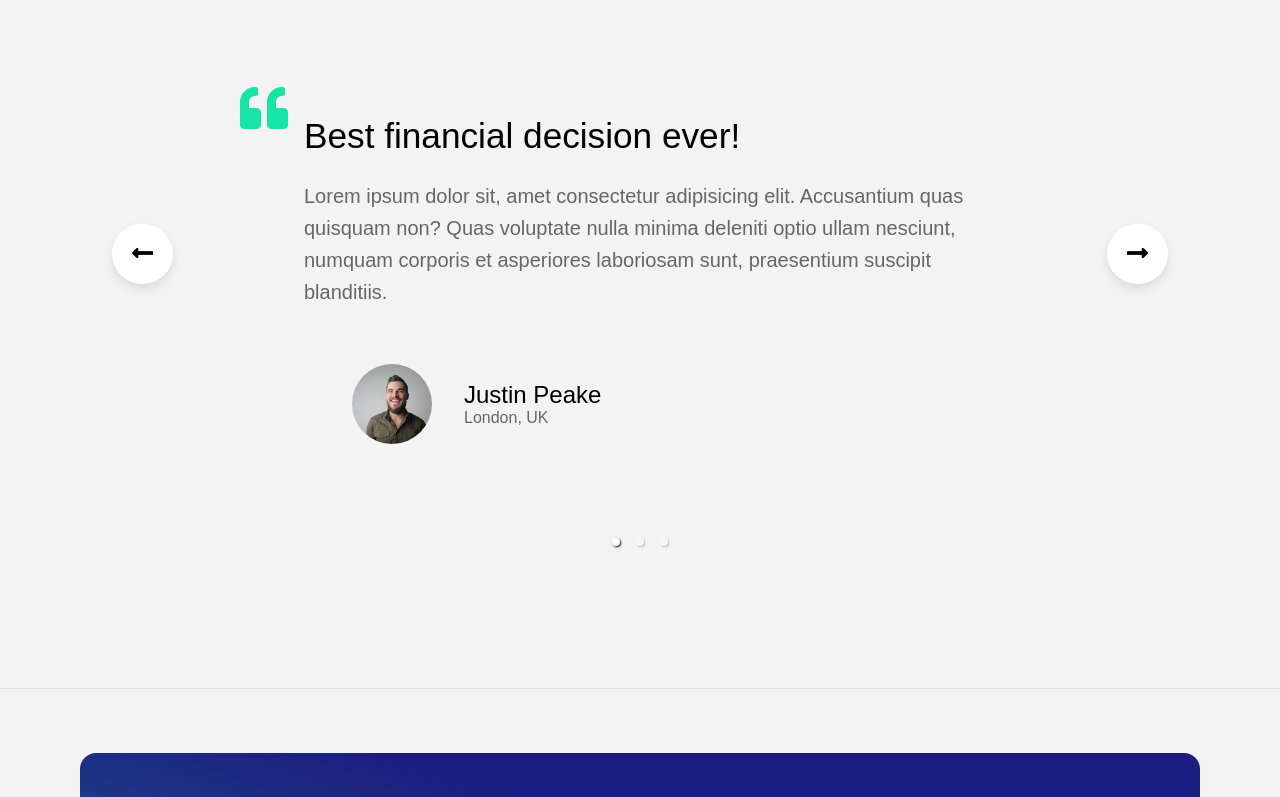
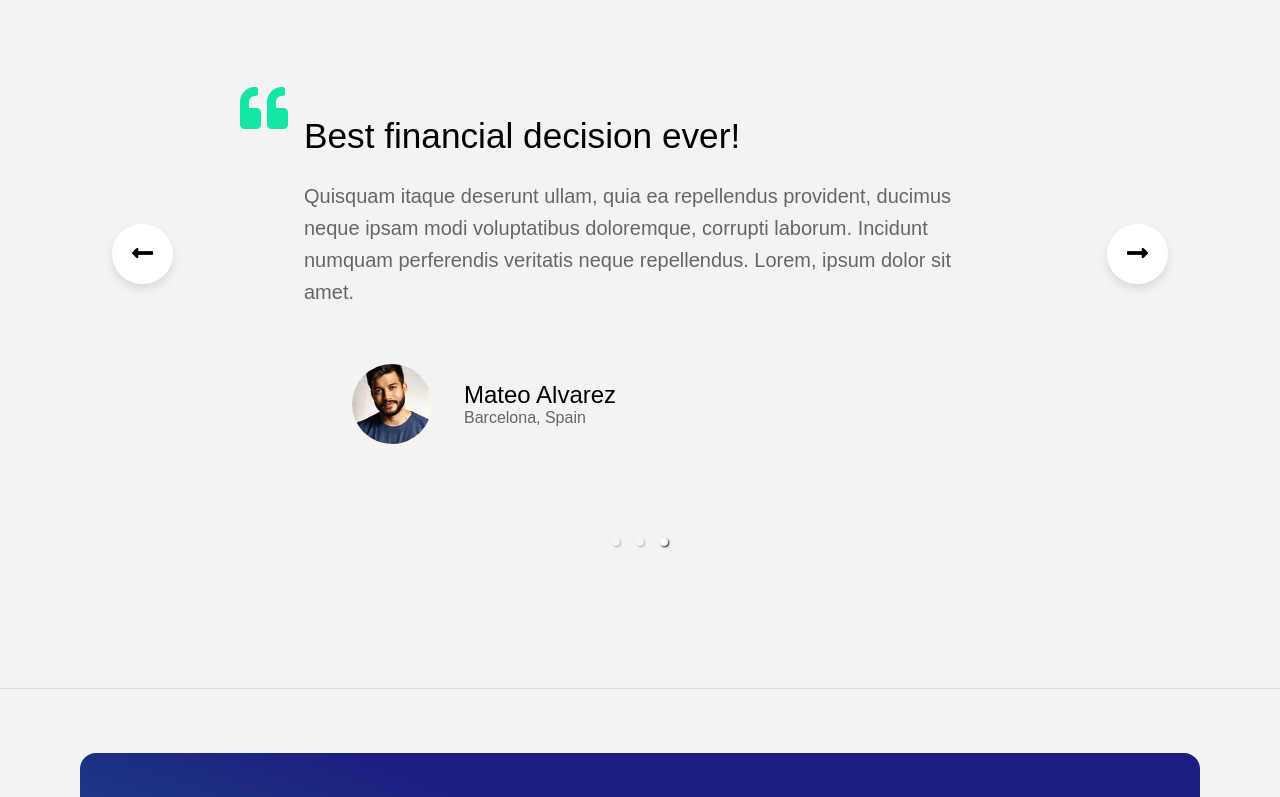
Before and after one commit to LukasV3/cryptogic-landing-page, a React (Create React App) app: page / in a window 1280 px wide. Shown: the part 2610-3407 px from the top of the page. Built offline with nearby package versions, Linux system fonts and the light colour scheme.

Commit message:
made carousel autoplay

```diff
--- a/src/components/testimonials/Testimonials.js
+++ b/src/components/testimonials/Testimonials.js
@@ -31,6 +31,7 @@ const Testimonials = () => {
         showStatus={false}
         showThumbs={false}
         infiniteLoop={true}
+        autoPlay={true}
         renderArrowPrev={renderArrowBtn("left")}
         renderArrowNext={renderArrowBtn("right")}
       >
```
